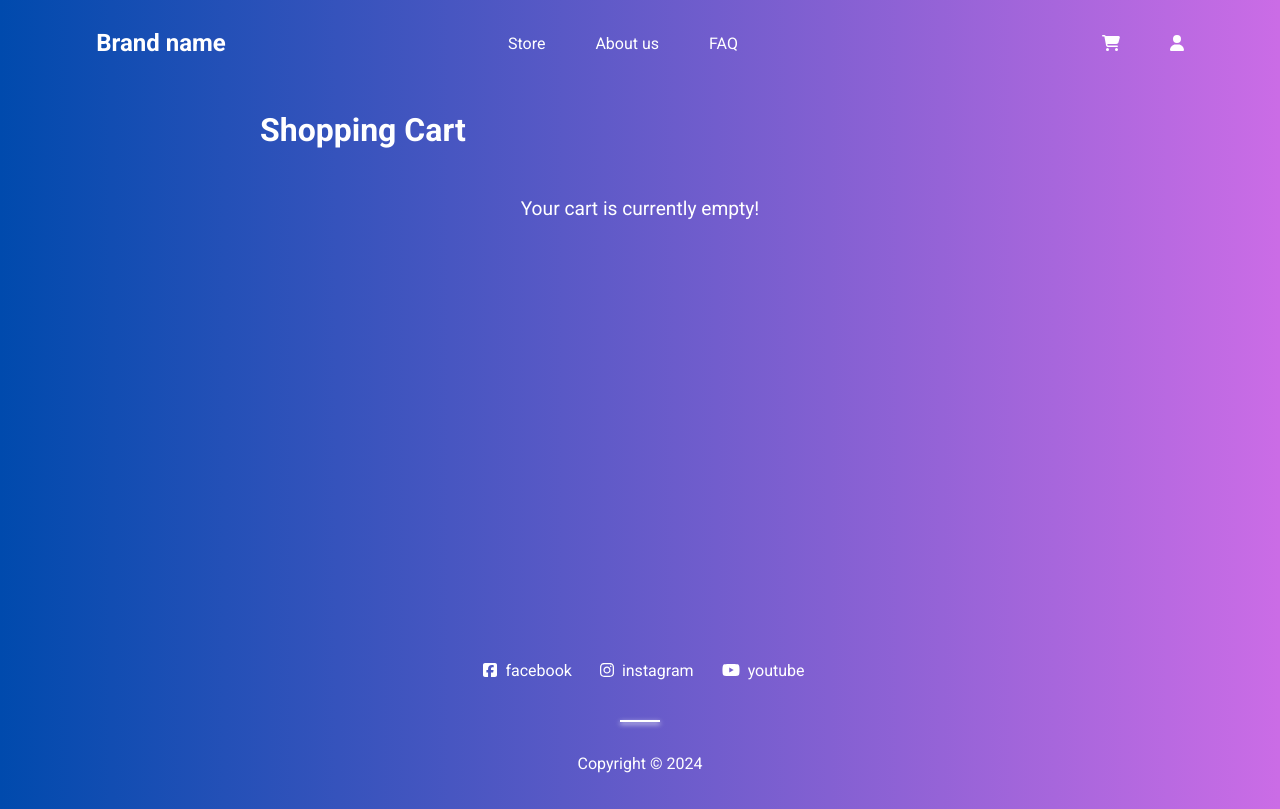
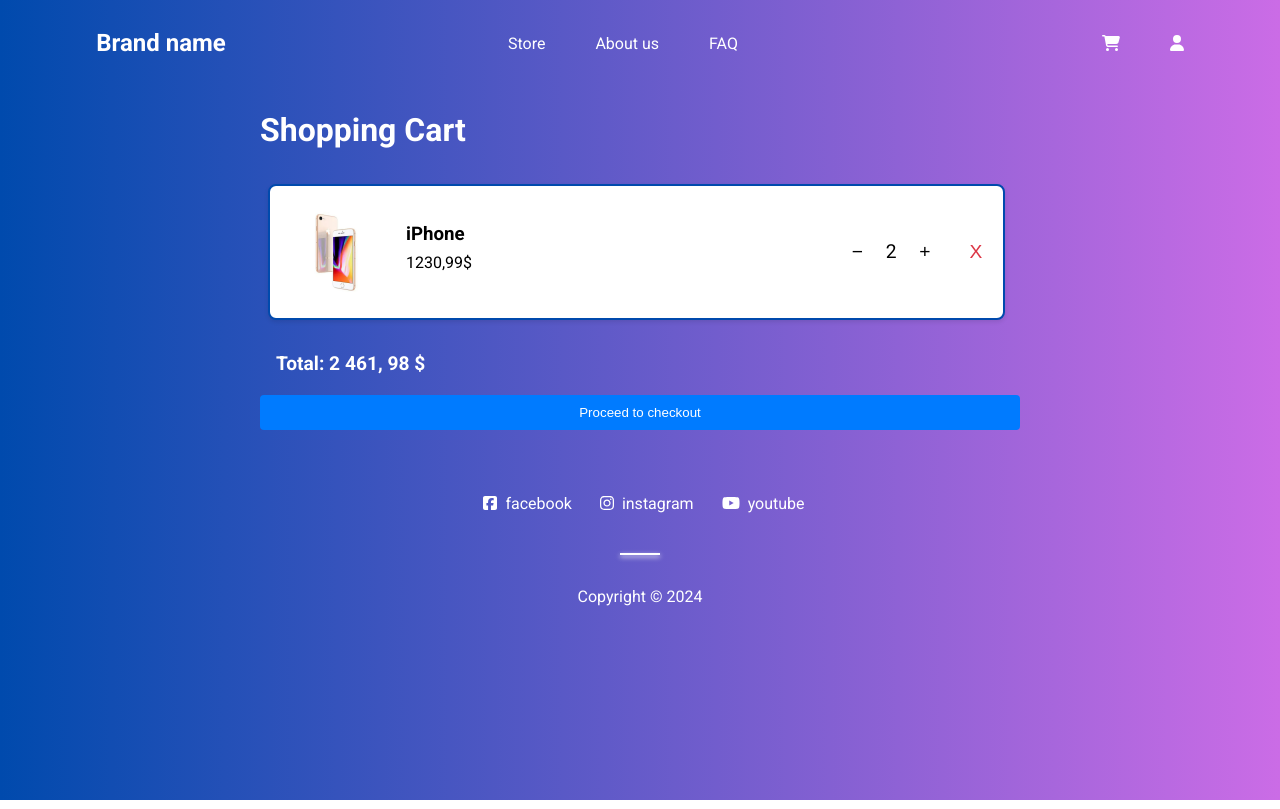
Before and after one commit to VictoriyaK19/online-store, a Vue app: page /mycart in a window 1280 px wide. Built offline with nearby package versions, Linux system fonts and the light colour scheme.

Commit message:
styling quantity in MyCart

```diff
--- a/src/pages/user/MyCart.vue
+++ b/src/pages/user/MyCart.vue
@@ -1,8 +1,15 @@
 <template>
   <div class="cart-container">
     <h1>Shopping Cart</h1>
-    <div v-if="$store.state.cart && $store.state.cart.length > 0" class="cart-items">
-      <div class="product" v-for="product in $store.state.cart" :key="product.id">
+    <div
+      v-if="$store.state.cart && $store.state.cart.length > 0"
+      class="cart-items"
+    >
+      <div
+        class="product"
+        v-for="product in $store.state.cart"
+        :key="product.id"
+      >
         <img
           :src="require(`@/assets/products/${product.image}`)"
           class="product-image"
@@ -11,15 +18,17 @@
         <div class="product-details">
           <h3>{{ product.name }}</h3>
           <p>{{ product.price }}</p>
-          <p>Quantity: {{ product.quantity }}</p>
-          <button @click="decreaseQuantity(product)">-</button>
-          <button @click="addToCart(product)">+</button>
         </div>
+        <div class="quantity">
+              <button class="quantity-button" @click="decreaseQuantity(product)">−</button>
+              <span class="quantity-text">{{ product.quantity }}</span>
+              <button class="quantity-button" @click="addToCart(product)">+</button>
+            </div>
         <button class="remove-button" @click="removeFromCart(product)">
           X
         </button>
       </div>
-      <div class="total-cart">Total: ${{ totalCart }}</div>
+      <div class="total-cart">Total: {{ totalCart }} $</div>
       <button class="checkout-button">Proceed to checkout</button>
     </div>
     <div v-else>
@@ -33,18 +42,18 @@ export default {
   computed: {
     totalCart() {
       return this.$store.getters.totalCart;
-    }
+    },
   },
   methods: {
     addToCart(product) {
-      this.$store.commit('addToCart', product);
+      this.$store.commit("addToCart", product);
     },
     removeFromCart(product) {
-      this.$store.commit('removeFromCart', product);
+      this.$store.commit("removeFromCart", product);
     },
     decreaseQuantity(product) {
-      this.$store.commit('decreaseQuantity', product);
-    }
+      this.$store.commit("decreaseQuantity", product);
+    },
   },
 };
 </script>
@@ -57,7 +66,6 @@ h1 {
   max-width: 800px;
   margin: 0 auto;
   padding: 20px;
-
 }
 
 .cart-items {
@@ -146,4 +154,32 @@ h1 {
   min-height: 50vh;
   margin-top: 3rem;
 }
+.quantity {
+  display: flex;
+  /* flex-direction: column; for mobiles*/
+  align-items: center;
+  margin-right: 1rem;
+}
+
+.quantity-button {
+  margin: 0 1vw;
+  padding: 1vw;
+  background-color: transparent;
+  border: none;
+  border-radius: 80%;
+  padding: 5px;
+  font-size: 1.2rem;
+  cursor: pointer;
+  transition: background-color 0.3s ease;
+}
+
+.quantity-button:hover {
+  background-color: #f0f0f0;
+}
+
+.quantity-text {
+  margin: 0 5px;
+  font-size: 1.2rem;
+}
+
 </style>
--- a/src/store/index.js
+++ b/src/store/index.js
@@ -4,7 +4,7 @@ const store = createStore({
   state() {
     return {
       user: null,
-      cart: [],
+      cart: [{ id: "124", name: "iPhone", price: "1230,99$", image: "product2.png", quantity: 2 }],
     };
   },
   mutations: {
```
